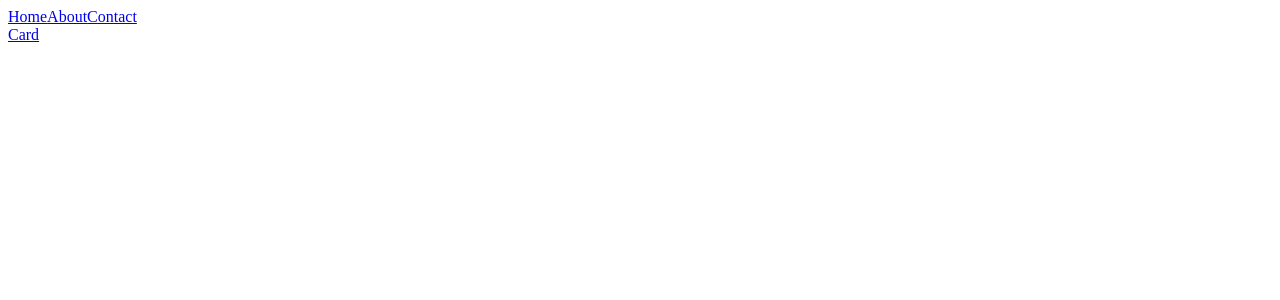
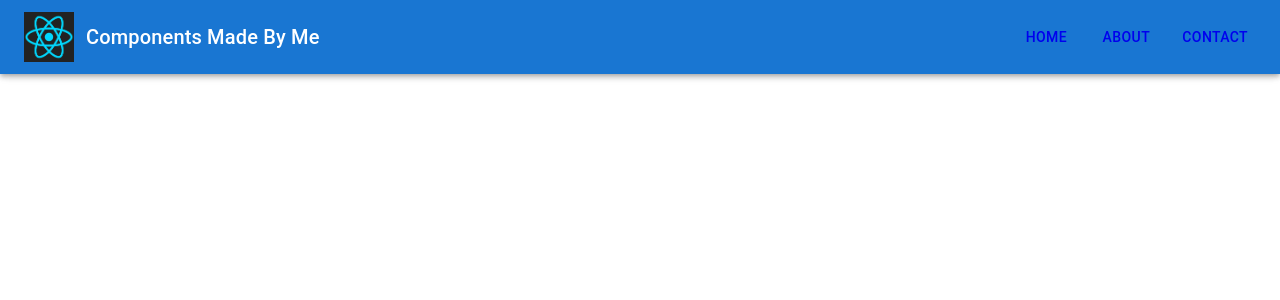
Before and after one commit to ujjawala397/ComponentsWebsite, a React (Create React App) app: page / in a window 1280 px wide. Shown: the top 300 px of the page. Built offline with nearby package versions, Linux system fonts and the light colour scheme.

Commit message:
Navbar Mui

```diff
--- /dev/null
+++ b/src/components/Navbar/Navbar.css
@@ -0,0 +1,6 @@
+/* .Navbar{
+    margin: 0px;
+    justify-content: center;
+    background-color: grey;
+    color: white;
+} */
--- a/src/components/Navbar/Navbar.js
+++ b/src/components/Navbar/Navbar.js
@@ -1,15 +1,41 @@
+import { AppBar, Button, Card,CardContent, CardMedia, IconButton, Toolbar, Typography } from '@mui/material';
+import { display, Stack } from '@mui/system';
 import React from 'react';
 import {Link} from 'react-router-dom';
+import './Navbar.css';
 
 const Navbar = () => {
     return (
 
-        <div>
-            <Link to="/">Home</Link>
-            <Link to="/about">About</Link>
-            <Link to="/contact">Contact</Link>
 
-        </div>
+            <AppBar>
+
+              <Toolbar>
+                <IconButton size='large' edge ='start' color='inherit' aria-label='logo'>
+                <CardMedia
+                    component="img"
+                    image="../react.png"
+                    alt="logo"
+                    height="50px auto"
+                    >
+
+                </CardMedia>
+                </IconButton>
+                <Typography variant='h6' component='div' sx={{flexGrow:1}}>
+                  Components Made By Me
+                </Typography>
+                <Stack direction="row" spacing={2}>
+                  <Button color='inherit'> <Link to="/" style={{ textDecoration: 'none' }}>Home</Link></Button>
+                  <Button color='inherit'> <Link to="/about" style={{ textDecoration: 'none' }}>About</Link></Button>
+                  <Button color='inherit'> <Link to="/card" style={{ textDecoration: 'none' }}>Contact</Link></Button>
+                </Stack>
+              </Toolbar>
+
+            </AppBar>
+
+
+
+
     )
 }
 export default Navbar;
--- a/src/pages/Homepage.js
+++ b/src/pages/Homepage.js
@@ -9,7 +9,6 @@ const HomePage = () => {
            <Navbar/>
            <Link to="/card">Card</Link>
         </div>
-
     )
 }
 export default HomePage;
```
Also changed, not shown: public/react.png (added).
